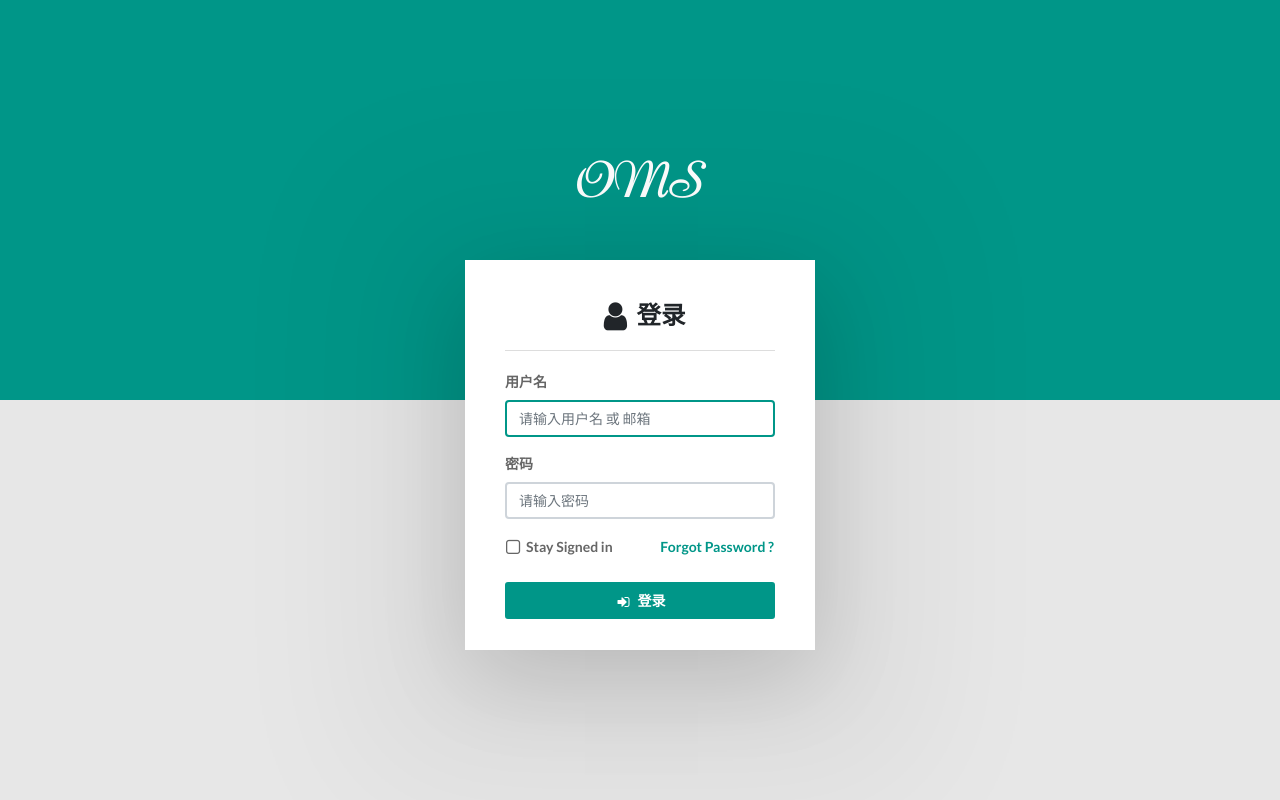
After one commit to CJFJack/OperationManagementSystem, a Django app: page /login/ in a window 1280 px wide. The commit adds this page. Run offline with Django 3.2, Linux system fonts and the light colour scheme; some libraries are stand-ins or nearby versions.

Commit message:
login form

```diff
--- a/OperationManagementSystem/apps/system/urls.py
+++ b/OperationManagementSystem/apps/system/urls.py
@@ -5,5 +5,6 @@ from . import views
 
 
 urlpatterns = [
-    url(r'^base/$', views.base, name='base')
+    url(r'^base/$', views.base, name='base'),
+    url(r'^ecs/$', views.ECSListView.as_view(), name='ecs_manage')
 ]
--- a/OperationManagementSystem/urls.py
+++ b/OperationManagementSystem/urls.py
@@ -15,9 +15,13 @@ Including another URLconf
 """
 from django.conf.urls import url, include
 from django.contrib import admin
+from django.views.generic import TemplateView
+from . import views
 
 
 urlpatterns = [
     url(r'^admin/', admin.site.urls),
     url(r'^system/', include('OperationManagementSystem.apps.system.urls')),
+    url(r'^$', TemplateView.as_view(template_name='index.html'), name='index'),
+    url(r'^login/', views.LoginView.as_view(), name='login'),
 ]
--- /dev/null
+++ b/OperationManagementSystem/views.py
@@ -0,0 +1,28 @@
+# -*- coding: utf-8 -*-
+from __future__ import unicode_literals
+
+from django.views import generic
+from django.shortcuts import render
+from django.http import HttpResponseRedirect
+from django.urls import reverse
+from .forms import LoginForm
+from django.contrib.auth import authenticate, login
+
+
+class LoginView(generic.View):
+    def get(self, request):
+        return render(request, 'login.html', {})
+
+    def post(self, request):
+        login_form = LoginForm(request.POST)
+        if login_form.is_valid():
+            username = request.POST['username']
+            password = request.POST['password']
+            user = authenticate(username=username, password=password)
+            if user is not None:
+                login(request, user)
+                return HttpResponseRedirect(request.POST.get('next', '/') or '/')
+            else:
+                return render(request, 'login.html', {'msg': '用户名或密码错误！'})
+        else:
+            return render(request, 'login.html', {'login_form': login_form})
--- /dev/null
+++ b/templates/index.html
@@ -0,0 +1 @@
+{% extends '__base__.html' %}
--- /dev/null
+++ b/templates/login.html
@@ -0,0 +1,81 @@
+<!DOCTYPE html>
+<html>
+<head>
+    {% load staticfiles %}
+    <meta charset="utf-8">
+    <meta http-equiv="X-UA-Compatible" content="IE=edge">
+    <meta name="viewport" content="width=device-width, initial-scale=1">
+    <!-- Main CSS-->
+    <link rel="stylesheet" type="text/css" href="{% static 'css/main.css' %}">
+    <!-- Font-icon css-->
+    <link rel="stylesheet" type="text/css"
+          href="https://maxcdn.bootstrapcdn.com/font-awesome/4.7.0/css/font-awesome.min.css">
+    <title>登录 | 运维管理平台</title>
+</head>
+<body>
+<section class="material-half-bg">
+    <div class="cover"></div>
+</section>
+<section class="login-content">
+    <div class="logo">
+        <h1>OMS</h1>
+    </div>
+    <div class="login-box">
+        <form class="login-form" action="{% url 'login' %}", method="POST">
+            {% csrf_token %}
+            <h3 class="login-head"><i class="fa fa-lg fa-fw fa-user"></i>登录</h3>
+            <div class="form-group">
+                <label class="control-label">用户名</label>
+                <input class="form-control" type="text" name="username" placeholder="请输入用户名 或 邮箱" autofocus>
+            </div>
+            <div class="form-group">
+                <label class="control-label">密码</label>
+                <input class="form-control" type="password" name="password" placeholder="请输入密码">
+            </div>
+            <div class="form-group">
+                <div class="utility">
+                    <div class="animated-checkbox">
+                        <label>
+                            <input type="checkbox"><span class="label-text">Stay Signed in</span>
+                        </label>
+                    </div>
+                    <p class="semibold-text mb-2"><a href="#" data-toggle="flip">Forgot Password ?</a></p>
+                </div>
+            </div>
+            <div class="form-group btn-container">
+                <button class="btn btn-primary btn-block"><i class="fa fa-sign-in fa-lg fa-fw"></i>登录</button>
+            </div>
+            <input type="hidden" name="next" value="{{ request.GET.next }}">
+        </form>
+        <form class="forget-form" action="index.html">
+            <h3 class="login-head"><i class="fa fa-lg fa-fw fa-lock"></i>Forgot Password ?</h3>
+            <div class="form-group">
+                <label class="control-label">EMAIL</label>
+                <input class="form-control" type="text" placeholder="Email">
+            </div>
+            <div class="form-group btn-container">
+                <button class="btn btn-primary btn-block"><i class="fa fa-unlock fa-lg fa-fw"></i>RESET</button>
+            </div>
+            <div class="form-group mt-3">
+                <p class="semibold-text mb-0"><a href="#" data-toggle="flip"><i class="fa fa-angle-left fa-fw"></i> Back
+                    to Login</a></p>
+            </div>
+        </form>
+    </div>
+</section>
+<!-- Essential JavaScripts for application to work-->
+<script src="{% static 'js/jquery-3.2.1.min.js' %}"></script>
+<script src="{% static 'js/popper.min.js' %}"></script>
+<script src="{% static 'js/bootstrap.min.js' %}"></script>
+<script src="{% static 'js/main.js' %}"></script>
+<!-- The JavaScript plugin to display page loading on top-->
+<script src="{% static 'js/plugins/pace.min.js' %}"></script>
+<script type="text/javascript">
+    // Login Page Flipbox control
+    $('.login-content [data-toggle="flip"]').click(function () {
+        $('.login-box').toggleClass('flipped');
+        return false;
+    });
+</script>
+</body>
+</html>
```
Also changed, not shown: OperationManagementSystem/apps/system/views.py (+14 -0 lines), OperationManagementSystem/forms.py (added, +8 -0 lines), templates/__base__.html (+4 -4 lines), templates/system/ecs_manage.html (added, +96 -0 lines).
